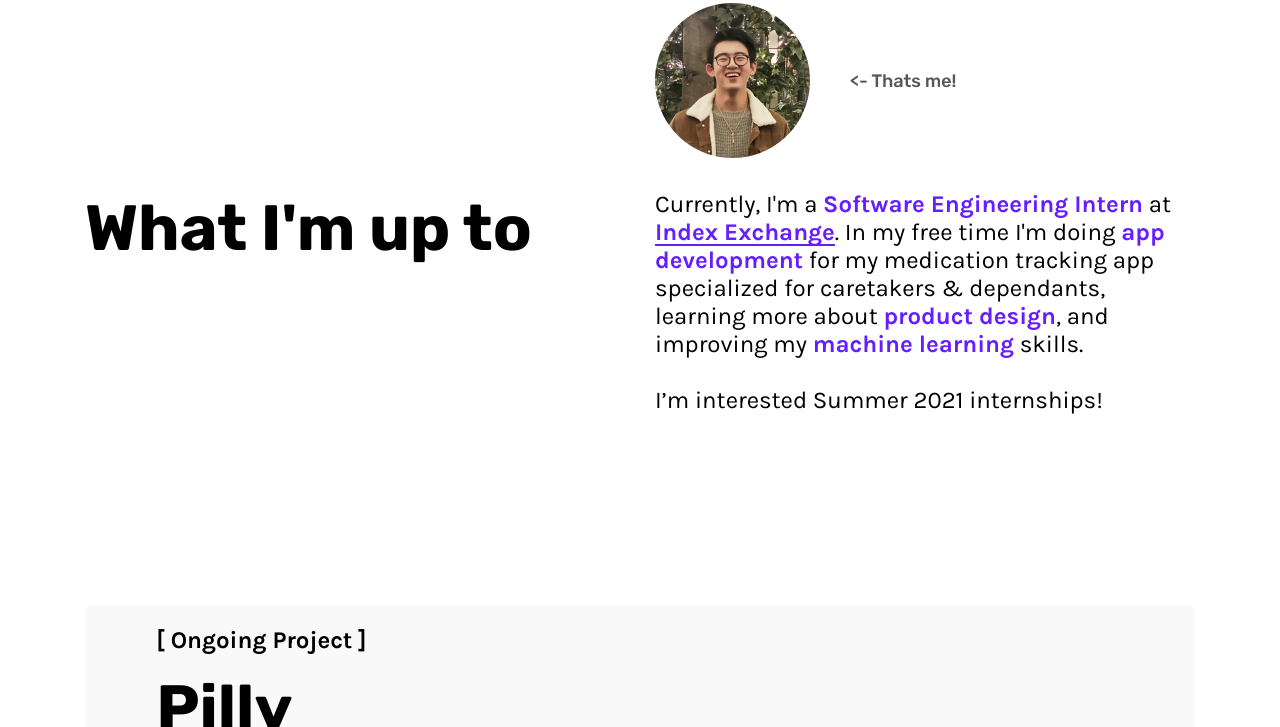
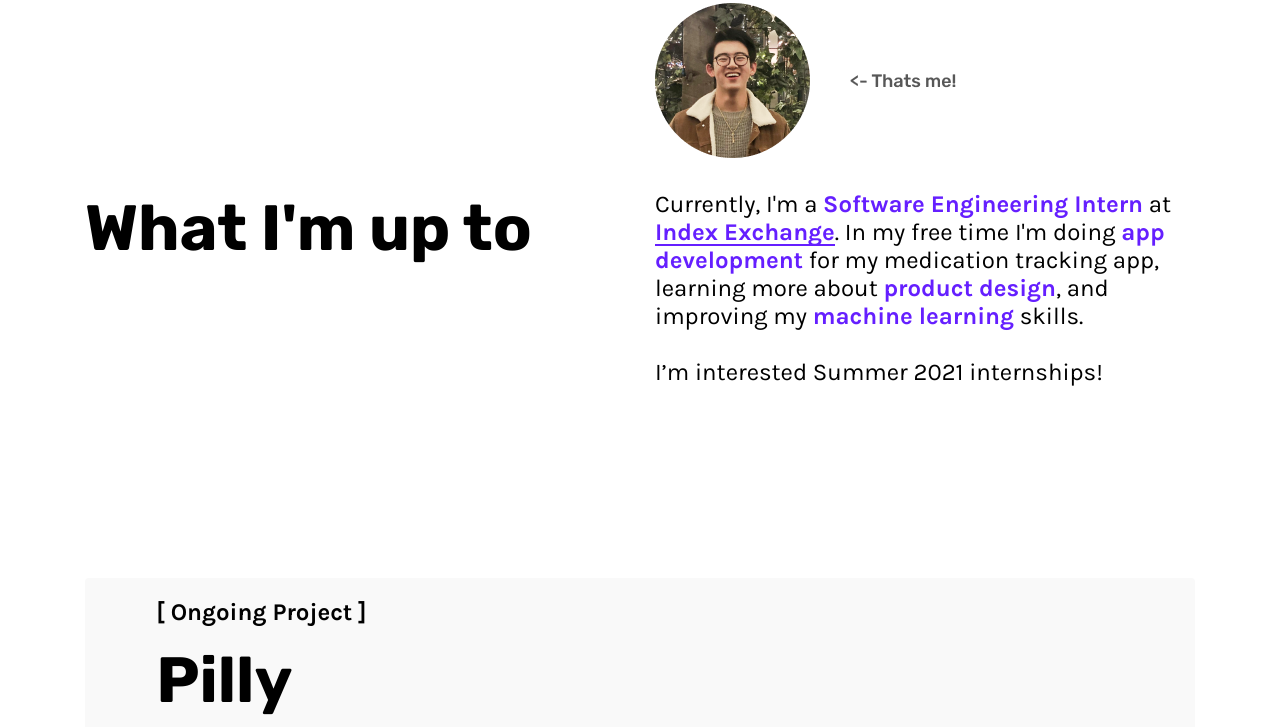
Before and after one commit to Johnson-Su/Personal-Website-Old, a plain HTML site: page index.html in a window 1280 px wide. Shown: the part 933-1660 px from the top of the page. Drawn offline with nearby package versions, Linux system fonts and the light colour scheme.

Commit message:
changed what I'm up to

```diff
--- a/index.html
+++ b/index.html
@@ -98,7 +98,7 @@
         <div class="col-md mx-4 mx-md-0">
           <p>
             Currently, I'm a <span class="bold">Software Engineering Intern</span> at <a href="https://www.indexexchange.com/" target="_blank"><span class="bold link nodec">Index Exchange</span></a>.
-            In my free time I'm doing <span class="bold">app development</span> for my medication tracking app specialized for caretakers & dependants, learning more about <span class="bold">product design</span>, and improving my <span class="bold">machine learning</span> skills.
+            In my free time I'm doing <span class="bold">app development</span> for my medication tracking app, learning more about <span class="bold">product design</span>, and improving my <span class="bold">machine learning</span> skills.
             <br>
             <br>I’m interested Summer 2021 internships!
           </p>
```
